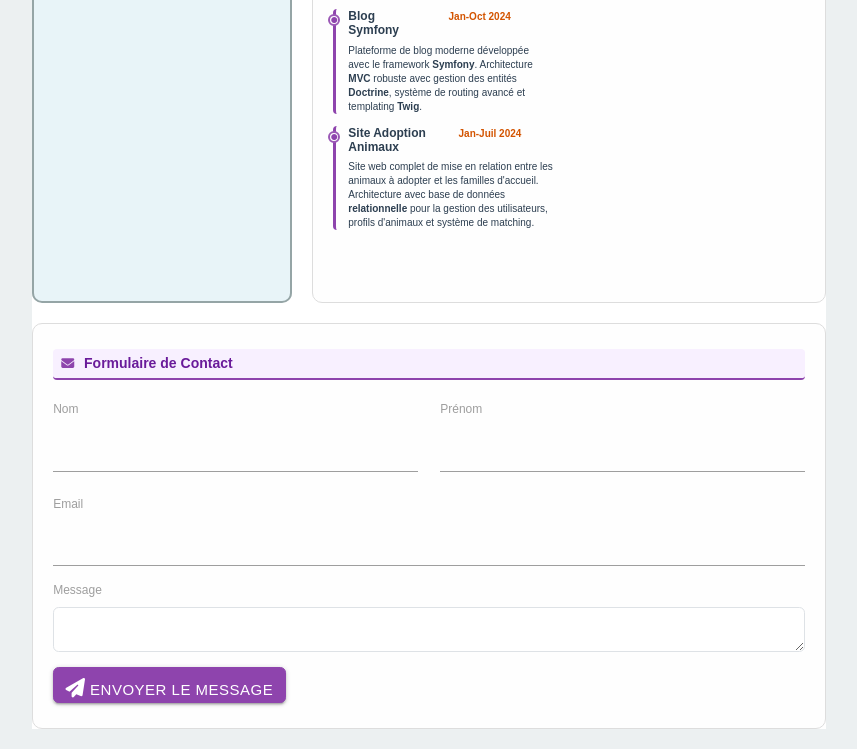
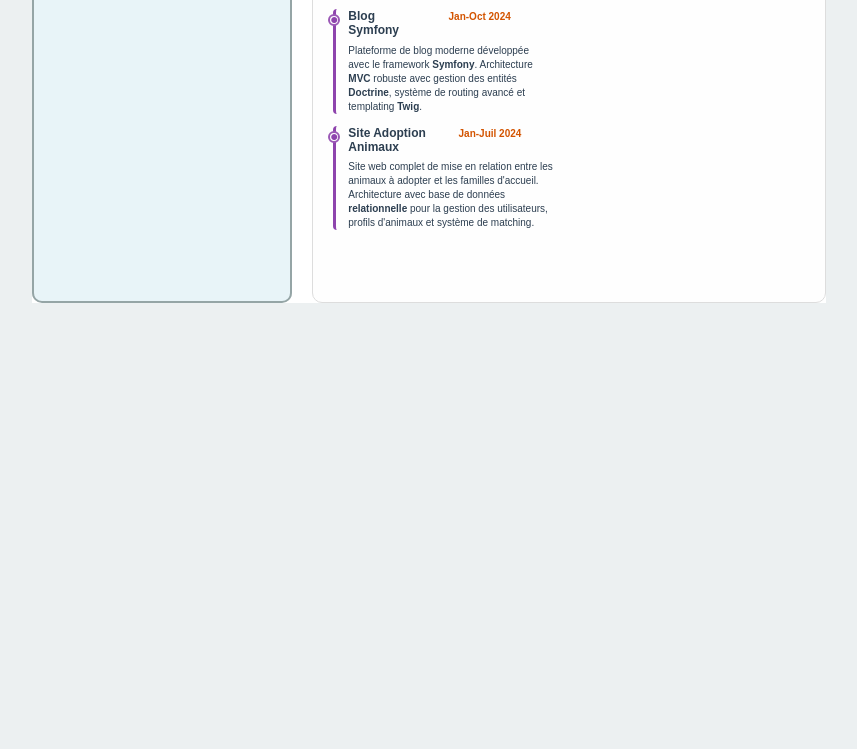
Before and after one commit to Roceann/Rapha-l-Malet-CV-pages, a plain HTML site: page index.html in a window 1280 px wide. Shown: the part 974-1723 px from the top of the page, without its empty margins (211-1068 px from the left). After the commit the page ends 1297 px from the top, so only its background shows below. Drawn offline with nearby package versions, Linux system fonts and the light colour scheme.

Commit message:
enlever form pour la conversion

```diff
--- a/index.html
+++ b/index.html
@@ -202,7 +202,7 @@
         </div>
         </div>
 
-        <div class="contact-form-section">
+        <!-- <div class="contact-form-section">
             <h2><i class="fas fa-envelope"></i> Formulaire de Contact</h2>
             <form id="contact-form">
                 <div class="row mb-3">
@@ -227,13 +227,13 @@
                     <i class="fas fa-paper-plane"></i> Envoyer le message
                 </button>
             </form>
-        </div>
+        </div> -->
     </div>
     <script src="https://cdn.jsdelivr.net/npm/bootstrap@5.3.3/dist/js/bootstrap.min.js" integrity="sha384-0pUGZvbkm6XF6gxjEnlmuGrJXVbNuzT9qBBavbLwCsOGabYfZo0T0to5eqruptLy" crossorigin="anonymous"></script>
     <script src="https://ajax.googleapis.com/ajax/libs/jquery/3.7.1/jquery.min.js"></script>
     <script src="https://ajax.googleapis.com/ajax/libs/jqueryui/1.13.2/jquery-ui.min.js"></script>
     <script src="https://cdnjs.cloudflare.com/ajax/libs/materialize/1.0.0/js/materialize.min.js"></script>
-     <script src="https://cdn.jsdelivr.net/npm/@emailjs/browser@3/dist/email.min.js"></script>
+    <script src="https://cdn.jsdelivr.net/npm/@emailjs/browser@3/dist/email.min.js"></script>
     <script src="script.js"></script>
 </body>
 </html>
```
